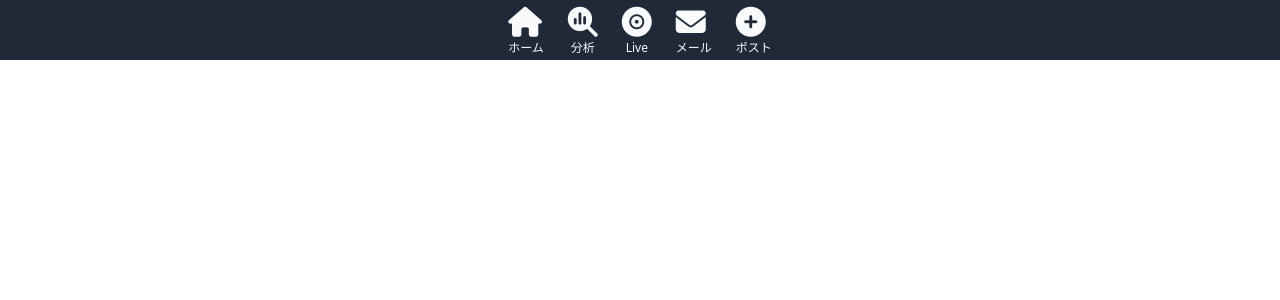
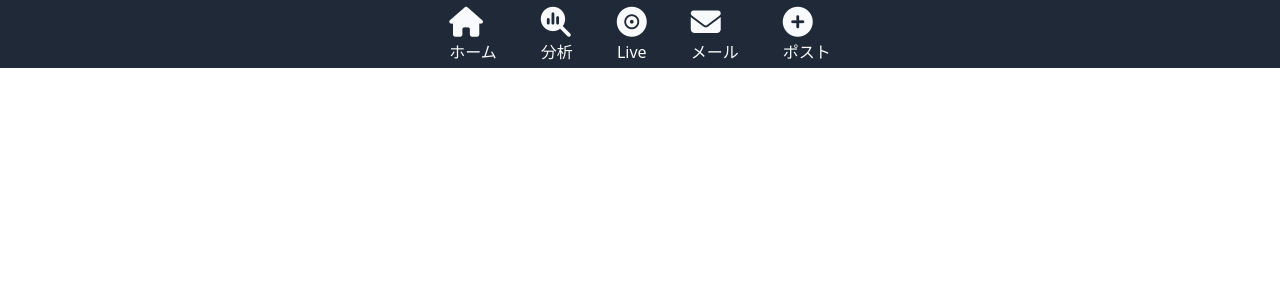
Before and after one commit to hamataki/cheerpark_beta1, a PHP site: page /html/base.html in a window 1280 px wide. Shown: the top 300 px of the page. Run offline with PHP 8.4, Linux system fonts and the light colour scheme; some libraries are stand-ins or nearby versions.

Commit message:
大きく

```diff
--- a/edit.php
+++ b/edit.php
@@ -38,7 +38,7 @@ if ($status == false) {
 
 <body>
     <div class="flex justify-center">
-        <div class="w-full min-w-96 max-w-md p-5 rounded-xl bg-gray-50 text-gray-800">
+        <div class="w-full min-w-96 max-w-lg p-5 rounded-xl bg-gray-50 text-gray-800">
             <h1 class="text-2xl font-bold text-center">[編集]</h1>
 
 
--- a/home.php
+++ b/home.php
@@ -81,7 +81,7 @@ if ($status == false) {
 
 <body>
     <div class="flex justify-center">
-        <div class="w-full min-w-96 max-w-md p-5 rounded-xl bg-gray-50 text-gray-800">
+        <div class="w-full min-w-96 max-w-lg p-5 rounded-xl bg-gray-50 text-gray-800">
             <h1 class="text-2xl font-bold text-center">
                 <i class="fa-solid fa-house"></i>
                 <p class="text-xs text-center">ホーム</p>
--- a/html/base.html
+++ b/html/base.html
@@ -18,36 +18,36 @@
 
   <body>
     <div
-      class="w-full min-w-96 flex justify-center p-1 space-x-6 bg-gray-800 text-gray-50"
+      class="w-full flex justify-center p-1 space-x-11 bg-gray-800 text-gray-50"
     >
       <div class="">
         <a href="home.php"
           ><i class="fa-solid fa-house text-3xl"></i>
-          <p class="text-xs text-center">ホーム</p></a
+          <p class="text-base text-center">ホーム</p></a
         >
       </div>
       <div class="">
         <a href=""
           ><i class="fa-solid fa-magnifying-glass-chart text-3xl"></i>
-          <p class="text-xs text-center">分析</p></a
+          <p class="text-base text-center">分析</p></a
         >
       </div>
       <div class="">
         <a href=""
           ><i class="fa-solid fa-record-vinyl text-3xl"></i>
-          <p class="text-xs text-center">Live</p></a
+          <p class="text-base text-center">Live</p></a
         >
       </div>
       <div class="">
         <a href=""
           ><i class="fa-solid fa-envelope text-3xl"></i>
-          <p class="text-xs text-center">メール</p></a
+          <p class="text-base text-center">メール</p></a
         >
       </div>
       <div class="">
         <a href="post.php"
           ><i class="fa-solid fa-circle-plus text-3xl"></i>
-          <p class="text-xs text-center">ポスト</p></a
+          <p class="text-base text-center">ポスト</p></a
         >
       </div>
     </div>
--- a/login.php
+++ b/login.php
@@ -16,7 +16,7 @@
 
 <body>
     <div class="flex justify-center">
-        <div class="w-full min-w-96 max-w-md p-5 rounded-xl bg-gray-50 text-gray-800">
+        <div class="w-full min-w-96 max-w-lg p-5 rounded-xl bg-gray-50 text-gray-800">
             <h1 class="text-2xl font-bold text-center">Login</h1>
 
             <!-- lLOGINogin_act.php は認証処理用のPHPです。 -->
--- a/post.php
+++ b/post.php
@@ -22,7 +22,7 @@ loginCheck();
 
 <body>
     <div class="flex justify-center">
-        <div class="w-full min-w-96 max-w-md p-5 rounded-xl bg-gray-50 text-gray-800">
+        <div class="w-full min-w-96 max-w-lg p-5 rounded-xl bg-gray-50 text-gray-800">
             <h1 class="text-2xl font-bold text-center">今日はなにを伝えたい？</h1>
 
             <form action="insert.php" method="post" enctype="multipart/form-data">
--- a/search.php
+++ b/search.php
@@ -87,7 +87,7 @@ if ($status == false) {
 
 <body>
     <div class="flex justify-center">
-        <div class="w-full min-w-96 max-w-md p-5 rounded-xl bg-gray-50 text-gray-800">
+        <div class="w-full min-w-96 max-w-lg p-5 rounded-xl bg-gray-50 text-gray-800">
             <h1 class="text-2xl font-bold text-center">
                 <i class="fa-solid fa-house"></i>
                 <p class="text-xs text-center">ホーム</p>
--- a/signup.php
+++ b/signup.php
@@ -20,7 +20,7 @@ require_once('funcs.php');
 
 <body>
     <div class="flex justify-center">
-        <div class="w-full min-w-96 max-w-md p-5 rounded-xl bg-gray-50 text-gray-800">
+        <div class="w-full min-w-96 max-w-lg p-5 rounded-xl bg-gray-50 text-gray-800">
             <header>
                 <nav class="text-2xl font-bold text-center">Sign Up</nav>
             </header>
```
